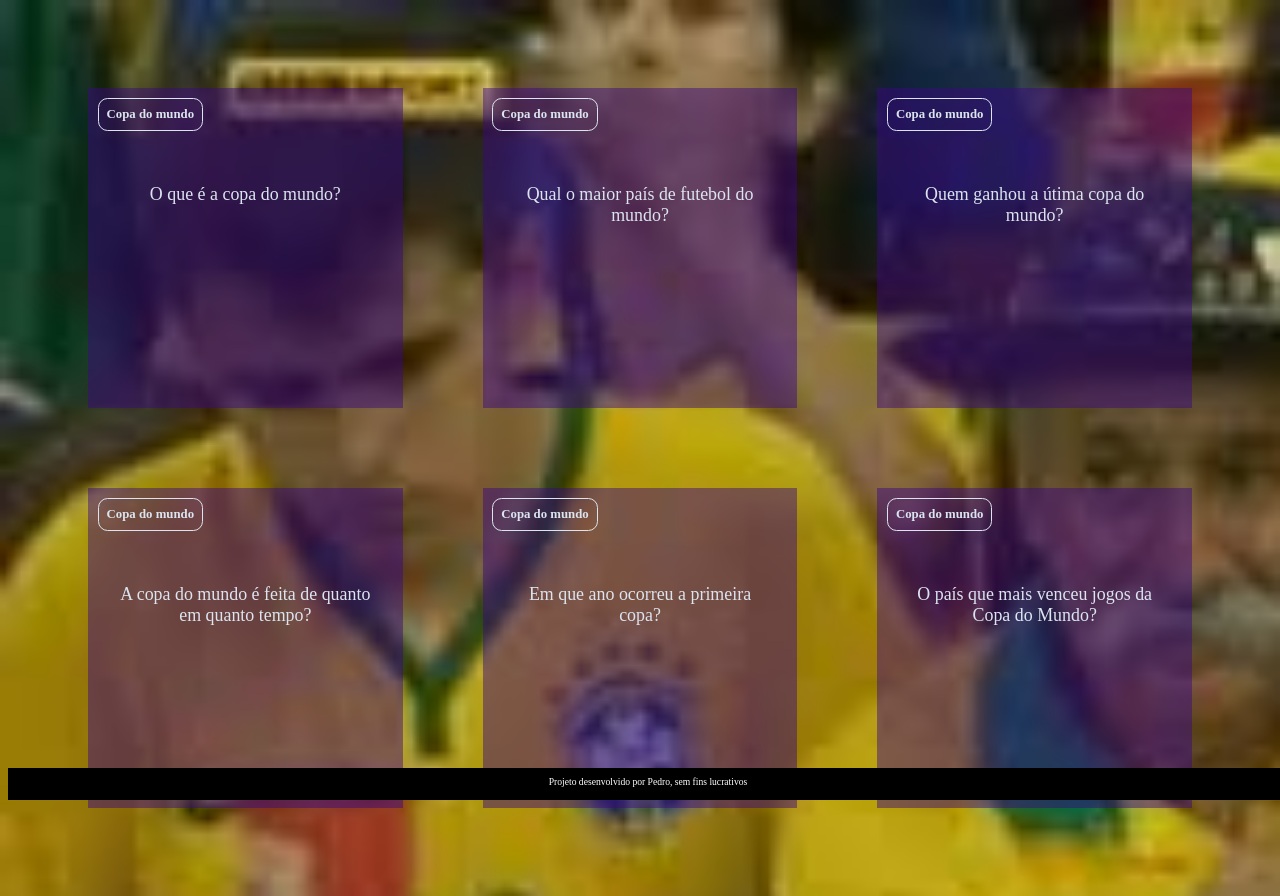
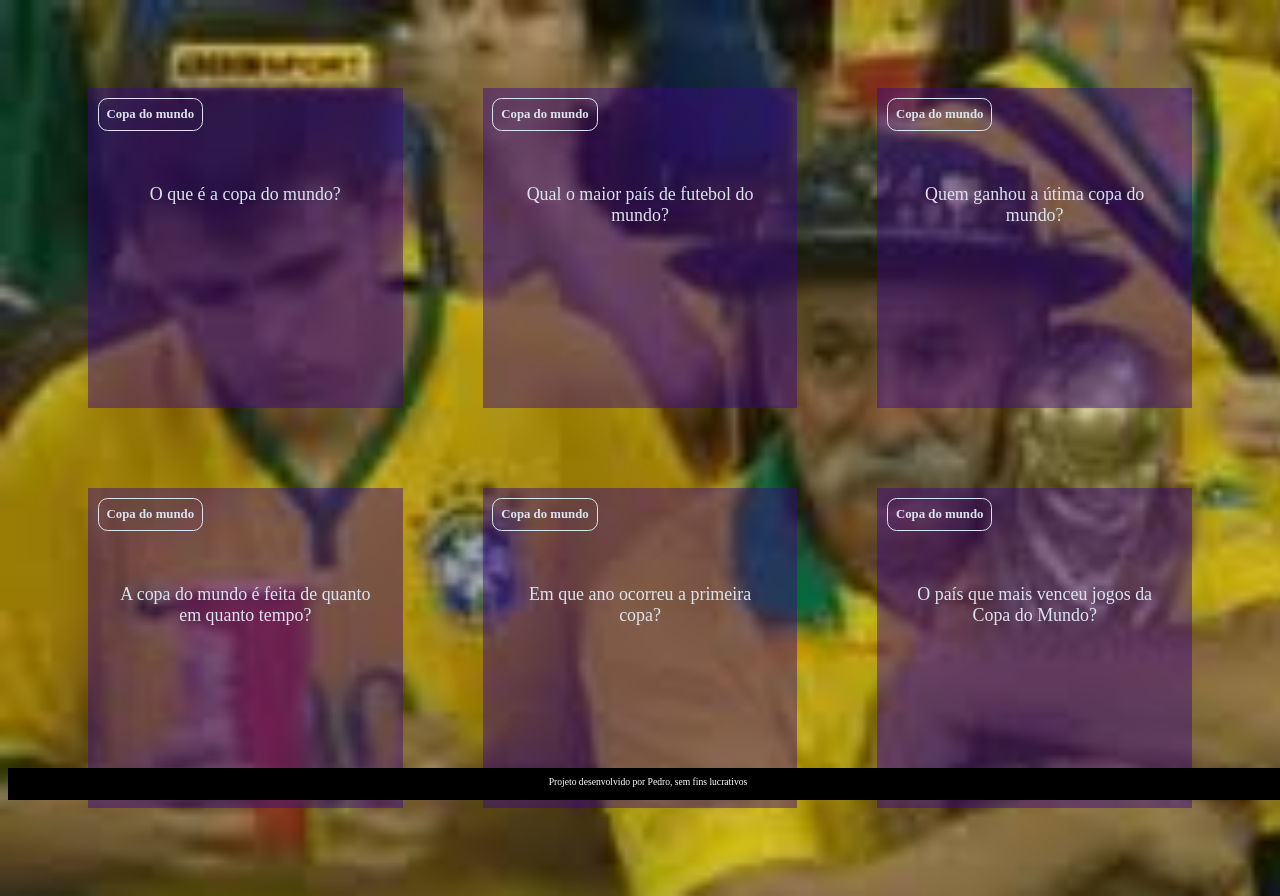
Before and after one commit to pedro12345610/Projetomil, a plain HTML site: page index.html in a window 1280 px wide. Drawn offline with Linux system fonts and the light colour scheme.

Commit message:
Update style.css

```diff
--- a/style.css
+++ b/style.css
@@ -6,7 +6,7 @@
 
 body {
     background: url('download.jpeg');
-    background-size: 200%;
+    background-size: 150%;
     font-family: Bai Jamjuree;
 }
 
```
